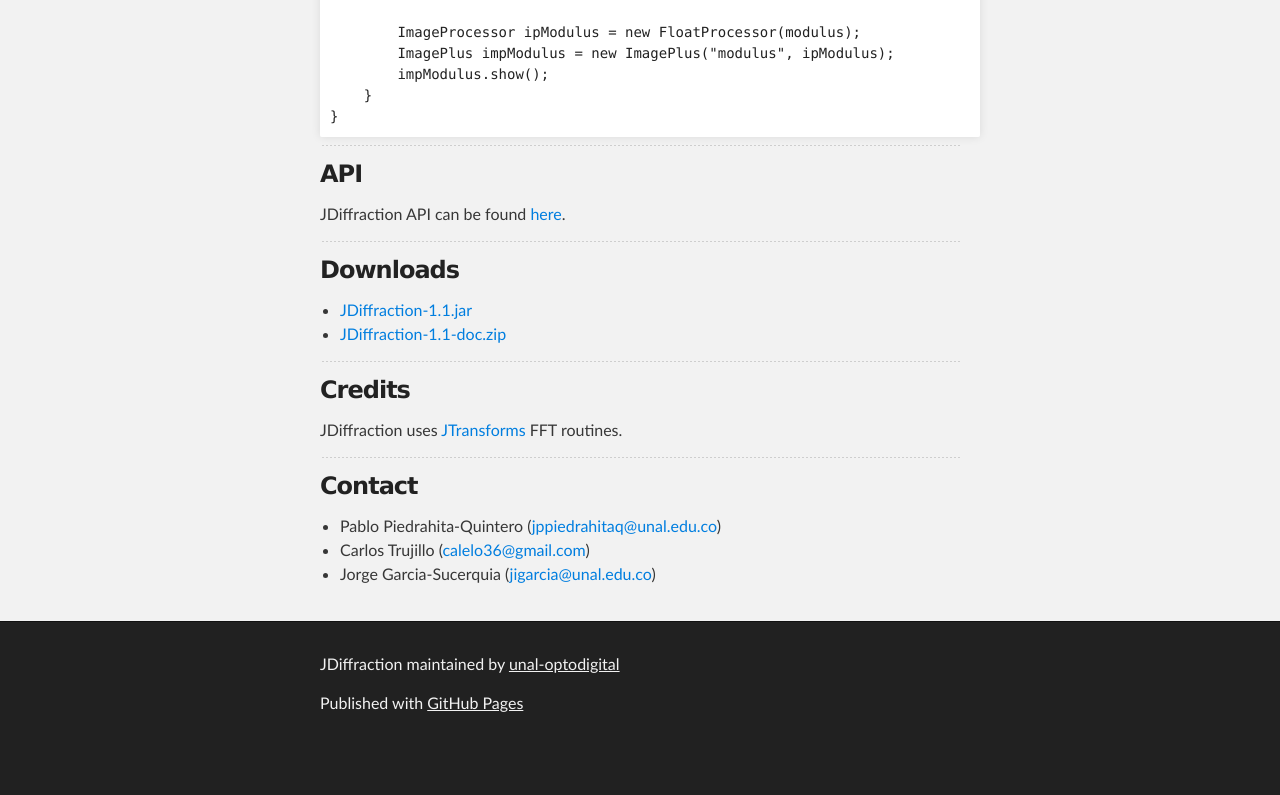
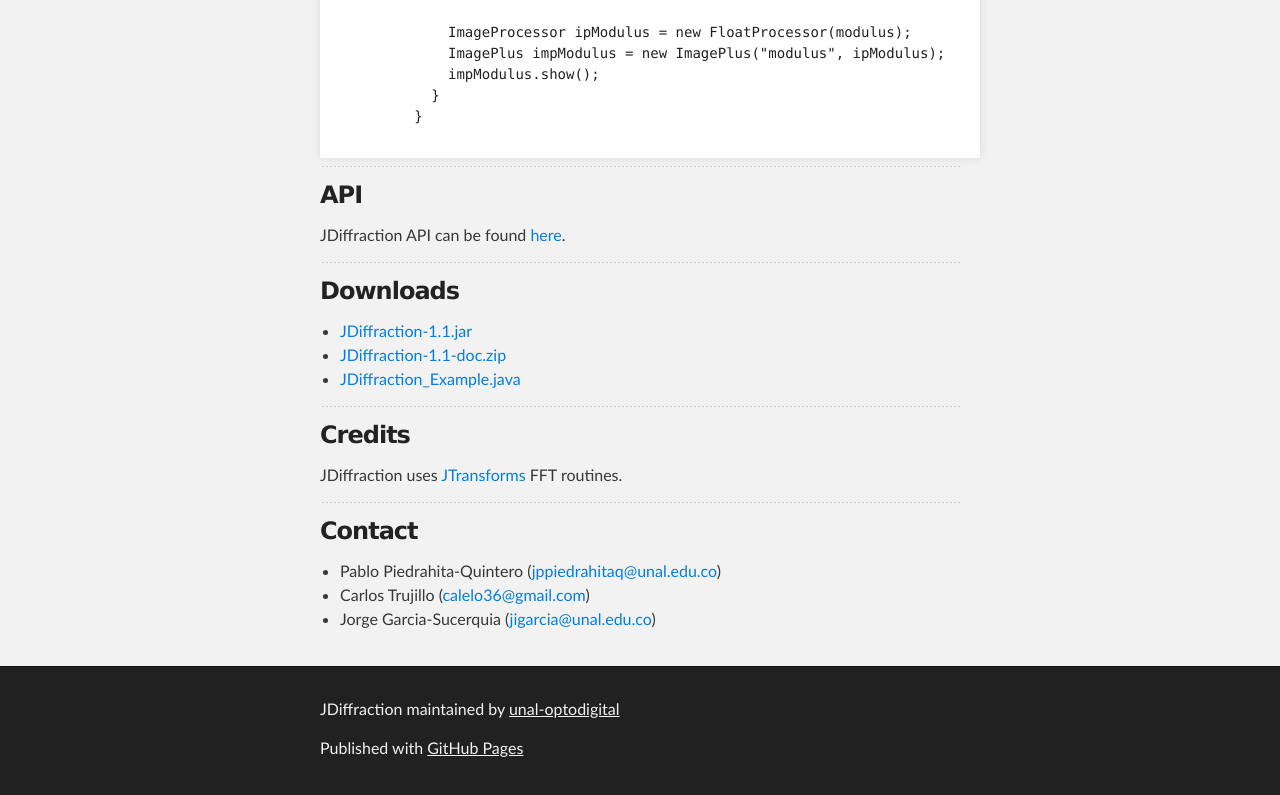
Before and after one commit to unal-optodigital/JDiffraction, a plain HTML site: page index.html in a window 1280 px wide. Shown: the part 2113-2908 px from the top of the page. Before the commit the page ends 2863 px from the top, so only its background shows below. Drawn offline with Linux system fonts and the light colour scheme.

Commit message:
added example download

```diff
--- a/index.html
+++ b/index.html
@@ -1,6 +1,5 @@
 <!DOCTYPE html>
 <html>
-
   <head>
     <meta charset='utf-8'>
     <meta http-equiv="X-UA-Compatible" content="chrome=1">
@@ -133,6 +132,7 @@ public class JDiffraction_Example implements PlugInFilter {
         <ul>
           <li><a href="https://dl.dropboxusercontent.com/u/4183337/JDiffraction-1.1.jar">JDiffraction-1.1.jar</a></li>
           <li><a href="https://dl.dropboxusercontent.com/u/4183337/JDiffraction-1.1-doc.zip">JDiffraction-1.1-doc.zip</a></li>
+          <li><a href="https://dl.dropboxusercontent.com/u/4183337/JDiffraction_Example.java">JDiffraction_Example.java</a></li>
         </ul>
 
         <hr>
```
Lines whose indentation alone changed are shown as unchanged.
